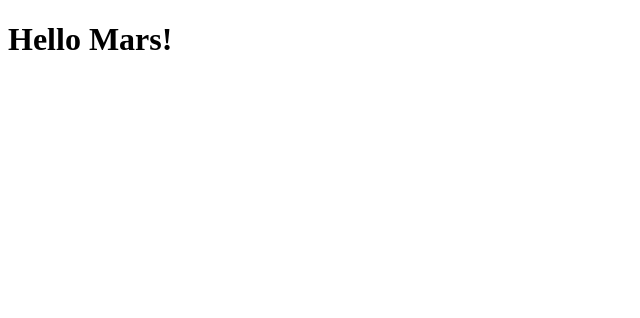
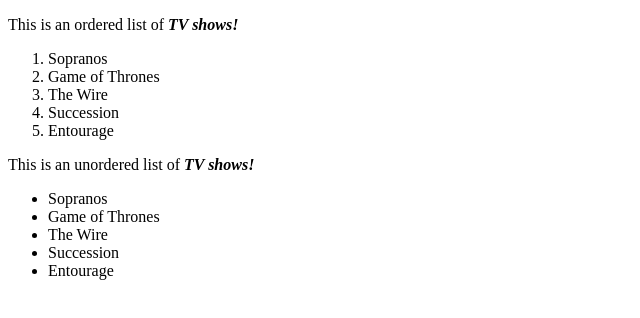
Before and after one commit to egithub13/git_test, a plain HTML site: page html-boilerplate/index.html in a window 1280 px wide. Shown: the whole page, without its empty margins (0-640 px from the left). Drawn offline with Linux system fonts and the light colour scheme.

Commit message:
revised index.html. added images folder. added pages folder

```diff
--- a/html-boilerplate/index.html
+++ b/html-boilerplate/index.html
@@ -9,7 +9,23 @@
 </head>
 
 <body>
-    <h1>Hello Mars!</h1>
+    <!-- This is a comment prototype -->
+    <p>This is an ordered list of <strong><em>TV shows!</em></strong></p>
+    <ol>
+        <li>Sopranos</li>
+        <li>Game of Thrones</li>
+        <li>The Wire</li>
+        <li>Succession</li>
+        <li>Entourage</li>
+    </ol>
+    <p>This is an unordered list of <strong><em>TV shows!</em></strong></p>
+    <ul>
+        <li>Sopranos</li>
+        <li>Game of Thrones</li>
+        <li>The Wire</li>
+        <li>Succession</li>
+        <li>Entourage</li>
+    </ul>
 </body>
 
 </html>
```
Also changed, not shown: odin-links-and-images/index.html (added, +15 -0 lines), odin-links-and-images/pages/about.html (added, +13 -0 lines), odin-links-and-images/images/dog.jpg (added).
